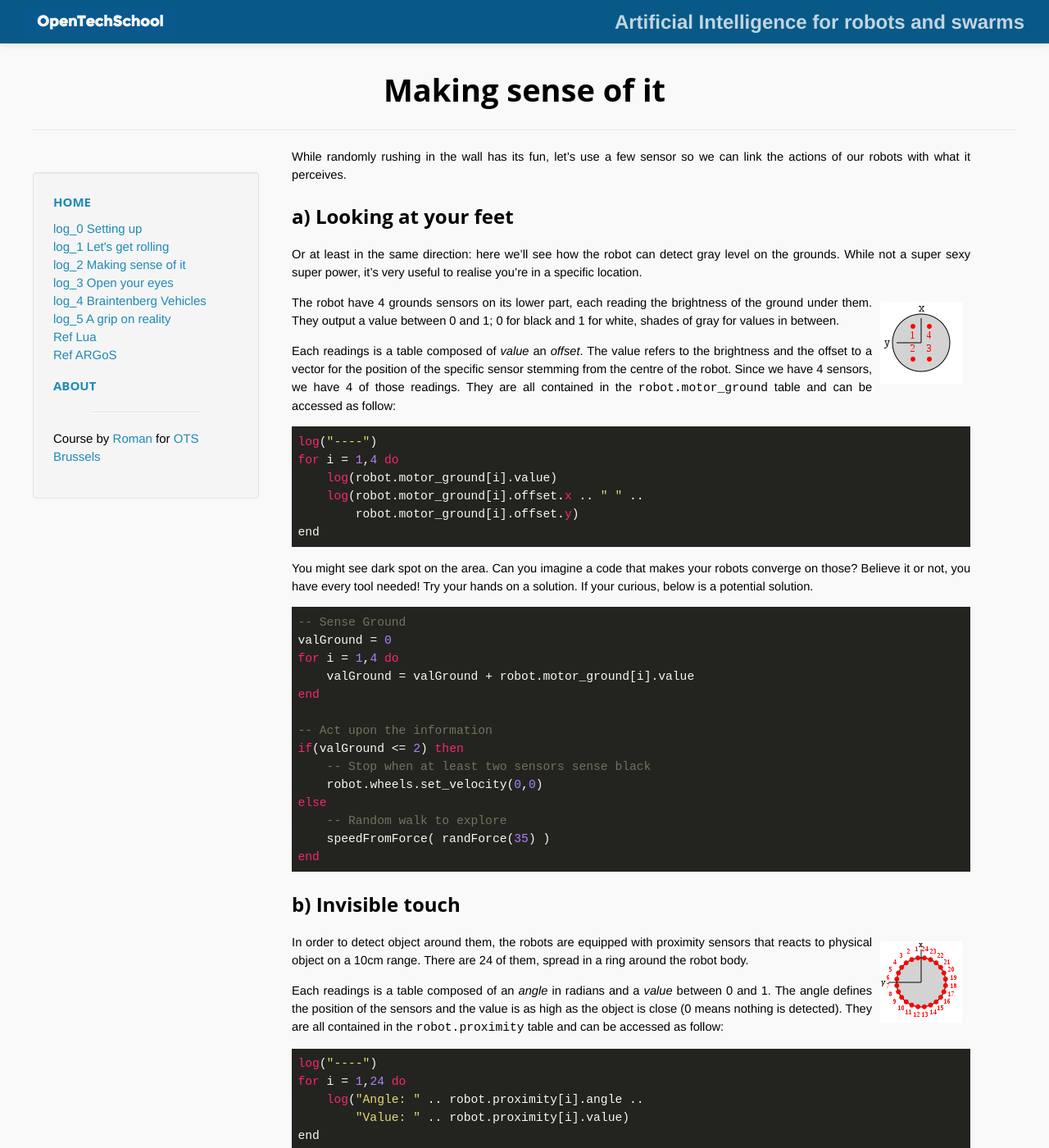
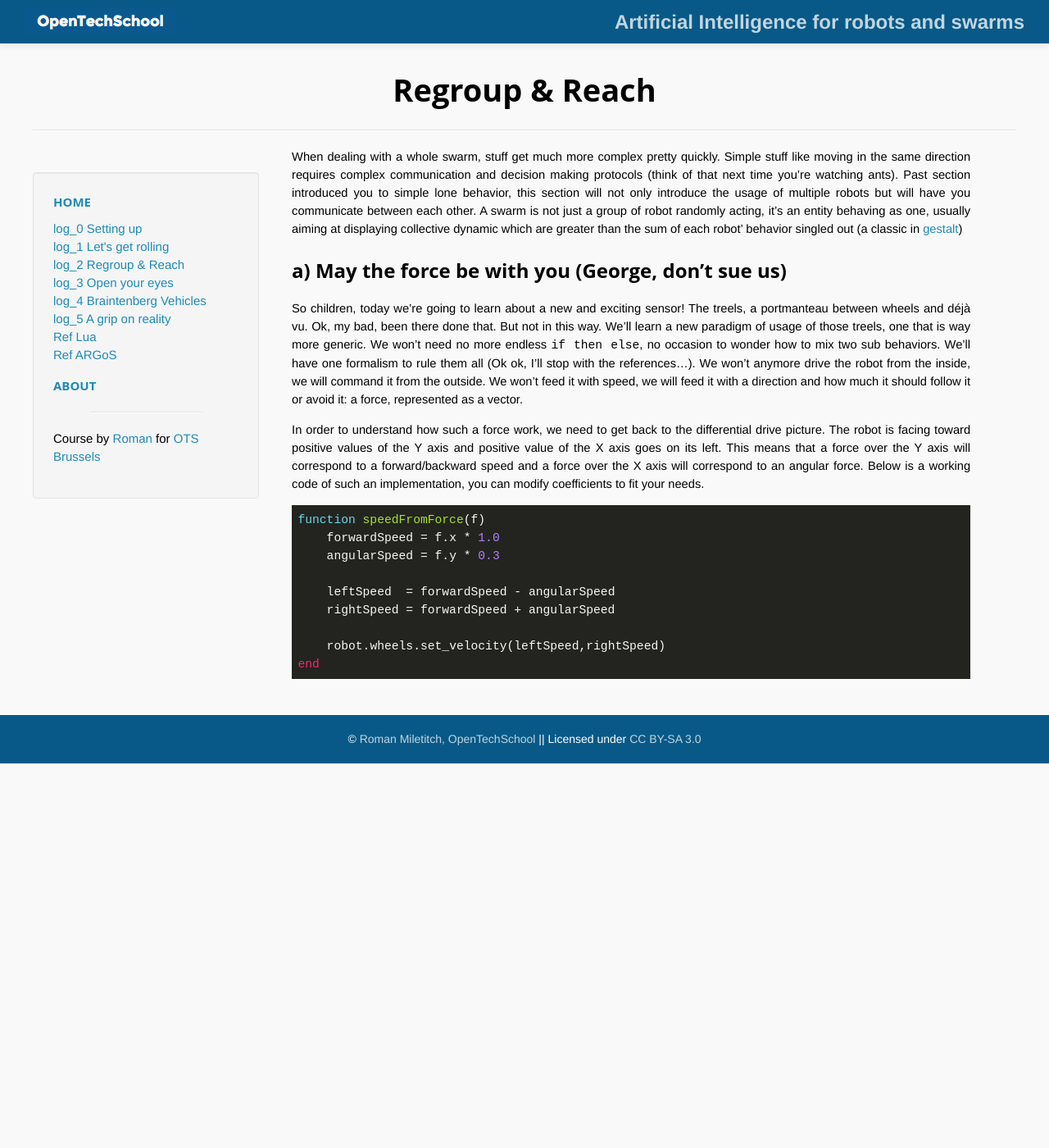
Before and after one commit to OpenTechSchool-Brussels/AI-for-robots-and-swarms, a Jekyll site: the page built from Making-sense-of-it.markdown, in a window 1280 px wide and 1400 px high. Shown: the whole window at 82% size. Built offline with Jekyll 4.4.1, drawn with Linux system fonts in a browser that asks for light colours; Markdown is read by kramdown in place of the engine named in the settings; some of the changed text lies outside the part shown.

Commit message:
Update Making-sense-of-it.markdown

````diff
--- a/Making-sense-of-it.markdown
+++ b/Making-sense-of-it.markdown
@@ -1,173 +1,24 @@
 ---
 layout: default
-title:  "Making sense of it"
+title:  "Regroup & Reach"
 num: 2
 ---
 
-While randomly rushing in the wall has its fun, let's use a few sensor so we can link the actions of our robots with what it perceives.
+When dealing with a whole swarm, stuff get much more complex pretty quickly. Simple stuff like moving in the same direction requires complex communication and decision making protocols (think of that next time you're watching ants). Past section introduced you to simple lone behavior, this section will not only introduce the usage of multiple robots but will have you communicate between each other. A swarm is not just a group of robot randomly acting, it's an entity behaving as one, usually aiming at displaying collective dynamic which are greater than the sum of each robot' behavior singled out (a classic in [gestalt](https://en.wikipedia.org/wiki/Gestalt_psychology))
 
-##a) Looking at your feet
-Or at least in the same direction: here we'll see how the robot can detect gray level on the grounds. While not a super sexy super power, it's very useful to realise you're in a specific location.
+##a) May the force be with you (George, don't sue us)
+So children, today we're going to learn about a new and exciting sensor! The treels, a portmanteau between wheels and déjà vu. Ok, my bad, been there done that. But not in this way. We'll learn a new paradigm of usage of those treels, one that is way more generic. We won't need no more endless `if then else`, no occasion to wonder how to mix two sub behaviors. We'll have one formalism to rule them all (Ok ok, I'll stop with the references...). We won't anymore drive the robot from the inside, we will command it from the outside. We won't feed it with speed, we will feed it with a direction and how much it should follow it or avoid it: a force, represented as a vector.
 
-<img src="./assets/robot_motor_ground.png" alt="ground sensor" style="float:right; margin:10px;">
-
-The robot have 4 grounds sensors on its lower part, each reading the brightness of the ground under them. They output a value between 0 and 1; 0 for black and 1 for white, shades of gray for values in between.
-
-Each readings is a table composed of *value* an *offset*. The value refers to the brightness and the offset to a vector for the position of the specific sensor stemming from the centre of the robot. Since we have 4 sensors, we have 4 of those readings. They are all contained in the `robot.motor_ground` table and can be accessed as follow:
+In order to understand how such a force work, we need to get back to the differential drive picture. The robot is facing toward positive values of the Y axis and positive value of the X axis goes on its left. This means that a force over the Y axis will correspond to a forward/backward speed and a force over the X axis will correspond to an angular force. Below is a working code of such an implementation, you can modify coefficients to fit your needs.
 
 ```lua
-log("----")
-for i = 1,4 do
-    log(robot.motor_ground[i].value)
-    log(robot.motor_ground[i].offset.x .. " " ..
-        robot.motor_ground[i].offset.y)
+function speedFromForce(f)
+    forwardSpeed = f.x * 1.0
+    angularSpeed = f.y * 0.3
+
+    leftSpeed  = forwardSpeed - angularSpeed
+    rightSpeed = forwardSpeed + angularSpeed
+
+    robot.wheels.set_velocity(leftSpeed,rightSpeed)
 end
 ```
-You might see dark spot on the area. Can you imagine a code that makes your robots converge on those? Believe it or not, you have every tool needed! Try your hands on a solution. If your curious, below is a potential solution.
-
-```lua
--- Sense Ground
-valGround = 0
-for i = 1,4 do
-    valGround = valGround + robot.motor_ground[i].value
-end
-
--- Act upon the information
-if(valGround <= 2) then
-    -- Stop when at least two sensors sense black
-    robot.wheels.set_velocity(0,0)
-else
-    -- Random walk to explore
-    speedFromForce( randForce(35) )
-end
-```
-
-##b) Invisible touch
-
-<img src="./assets/robot_proximity.png" alt="proximity sensor" style="float:right; margin:10px;">
-
-In order to detect object around them, the robots are equipped with proximity sensors that reacts to physical object on a 10cm range. There are 24 of them, spread in a ring around the robot body.
-
-Each readings is a table composed of an *angle* in radians and a *value* between 0 and 1. The angle defines the position of the sensors and the value is as high as the object is close (0 means nothing is detected). They are all contained in the `robot.proximity` table and can be accessed as follow:
-
-```lua
-log("----")
-for i = 1,24 do
-    log("Angle: " .. robot.proximity[i].angle ..
-        "Value: " .. robot.proximity[i].value)
-end
-```
-
-On of the most common usage for the proximity sensors is to avoid obstacles (object, walls, other robots...). For that, we need to create a repulsion force for each reading, as strong as its value, then sum them together and apply the force. Try to think of a way to do it or even code it on your own, this is how you'll really progress.If you're stuck, below is a proposed solution.
-
-First we create a function for getting the avoidance force:
-
-```lua
-function avoidForce()
-    avoidanceForce = {x = 0, y = 0}
-    for i = 1,24 do
-        -- "-100" for a strong repulsion
-        v = -100 * robot.proximity[i].value
-        a = robot.proximity[i].angle
-
-        sensorForce = {x = v * math.cos(a), y = v * math.sin(a)}
-        avoidanceForce.x = avoidanceForce.x + sensorForce.x
-        avoidanceForce.y = avoidanceForce.y + sensorForce.y
-    end
-    return avoidanceForce
-end
-```
-
-Then we use it in a whole behaviour:
-
-```lua
-sumForce = { x = 0, y = 0}
-
--- Avoiding physical object
-avoidanceForce = avoidForce()
-sumForce.x = sumForce.x + avoidanceForce.x
-sumForce.y = sumForce.y + avoidanceForce.y
-
--- Random walk
-randomForce = randForce(35)
-sumForce.x = sumForce.x + randomForce.x
-sumForce.y = sumForce.y + randomForce.y
-
-speedFromForce(sumForce)
-```
-
-Now we're getting somewhere!
-
-##c) There shall be light
-
-<img src="./assets/robot_light.png" alt="light sensor" style="float:right; margin:10px;">
-
-Up until now, the robots had only very local information. Patch of colors under him or object near him. Here, we will use light sensors to detect light object at a distance.
-
-The light sensor is working pretty much like the proximity sensors. 24 sensors all around the robot in circle, readings in the table `robot.light` with *value* and *angle* as keys. The neutral value, 0, means that no lights are detected, the value increase up until 1 when the light is closer to the robot. The example for logging purpose is pretty much the same:
-
-```lua
-log("----")
-for i = 1,24 do
-    log("Angle: " .. robot.light[i].angle ..
-        "Value: " .. robot.light[i].value)
-end
-```
-
-So, let's make robots move toward the light. It's actually virtually the same than what we did with the proximity sensor, just with another sensor, and you get rid of the leading minus (the *-* in previous *-10*) on the value of the sensor since it's an attraction, and not a repulsion. Try it on your own.
-
-Below is a proposed solution with an added bonus. You'll see your robot is attracted from a bit too far away. Let's put a cap on the attraction of the light. Have an idea how? Yep, with a conditional testing.
-
-
-First we create a function for getting the avoidance force:
-
-```lua
-
-function lightForce()
-    lightAttractionForce = {x = 0, y = 0}
-    for i = 1,24 do
-        -- We cap the value if too low
-        -- you can modify the threshold
-        val = robot.light[i].value
-        if(val < 0.4) then
-            val = 0
-        end
-
-        -- "30" for a strong attraction
-        v = 30 * val
-        a = robot.light[i].angle
-
-        sensorForce = {x = v * math.cos(a), y = v * math.sin(a)}
-        lightAttractionForce.x = lightAttractionForce.x + sensorForce.x
-        lightAttractionForce.y = lightAttractionForce.y + sensorForce.y
-    end
-    return lightAttractionForce
-end
-```
-
-Then we use it in a whole behaviour:
-
-```lua
-sumForce = { x = 0, y = 0}
-
--- Avoiding physical object
-avoidanceForce = avoidForce()
-sumForce.x = sumForce.x + avoidanceForce.x
-sumForce.y = sumForce.y + avoidanceForce.y
-
--- Going toward the light
-lightGoingForce = lightForce()
-sumForce.x = sumForce.x + lightGoingForce.x
-sumForce.y = sumForce.y + lightGoingForce.y
-
--- Random walk
-randomForce = randForce(35)
-sumForce.x = sumForce.x + randomForce.x
-sumForce.y = sumForce.y + randomForce.y
-
-speedFromForce(sumForce)
-```
-
-
-##d) ==Follow the line==
-Same than previously, no time yet to create the game...
````
